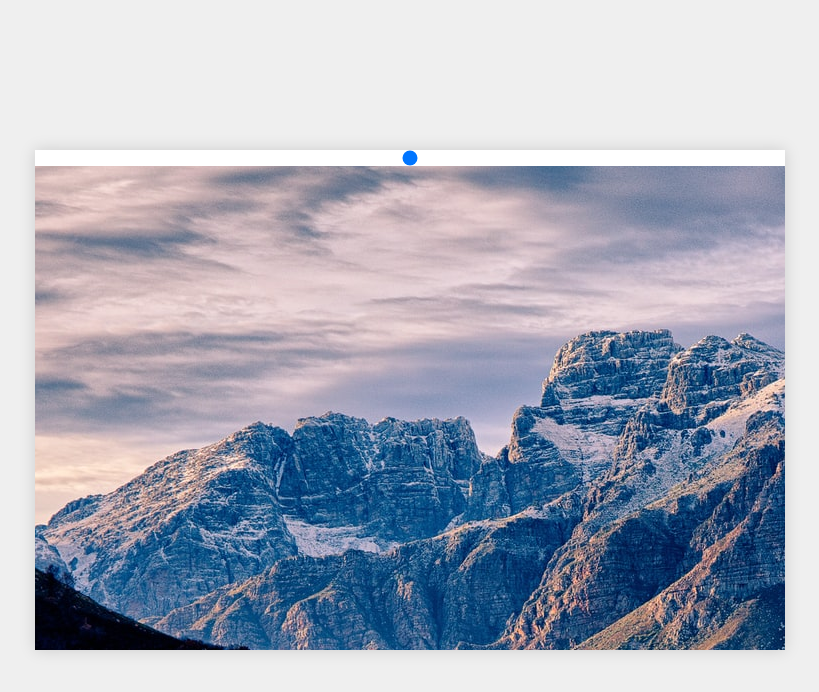
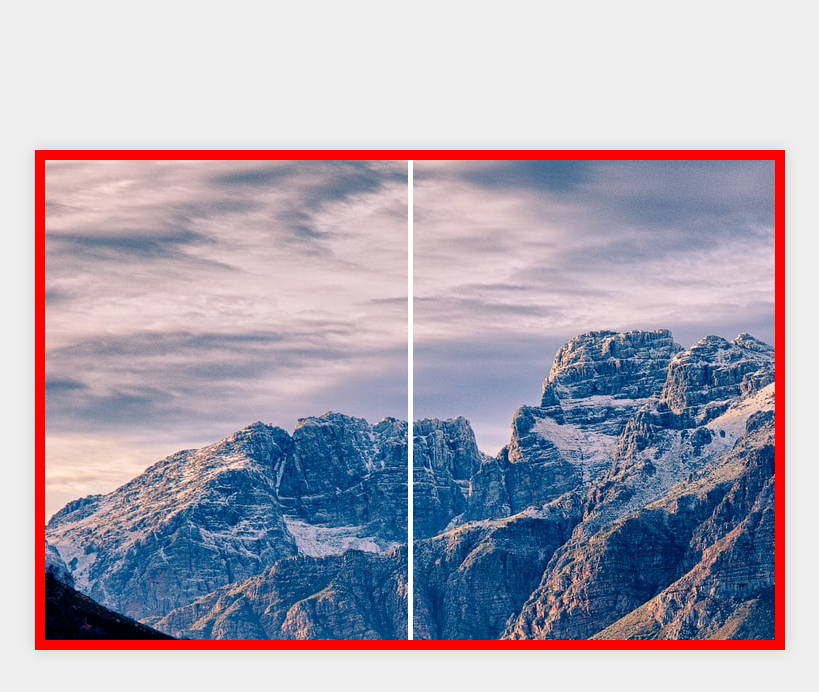
Before and after one commit to MaryamPayenda/picSlider, a website: page src/index.html in a window 1280 px wide. Shown: the whole page, without its empty margins (230-1049 px from the left). Drawn offline with nearby package versions, Linux system fonts and the light colour scheme; files that its build step writes are made by us from their sources.

Commit message:
designing the range

```diff
--- a/src/scss/main.scss
+++ b/src/scss/main.scss
@@ -16,6 +16,7 @@ body {
   background: #fff;
   position: relative;
   box-shadow: 0px 0px 15px rgba(0, 0, 0, 0.15);
+  border: 10px solid red;
 }
 
 .wrapper .images {
@@ -39,4 +40,11 @@ body {
   width: 100%;
   outline: none;
   -webkit-appearance: none;
+  background: none;
 }
+.slider input::-webkit-slider-thumb {
+  height: 480px;
+  width: 5px;
+  background: #fff;
+  -webkit-appearance: none;
+}
```
